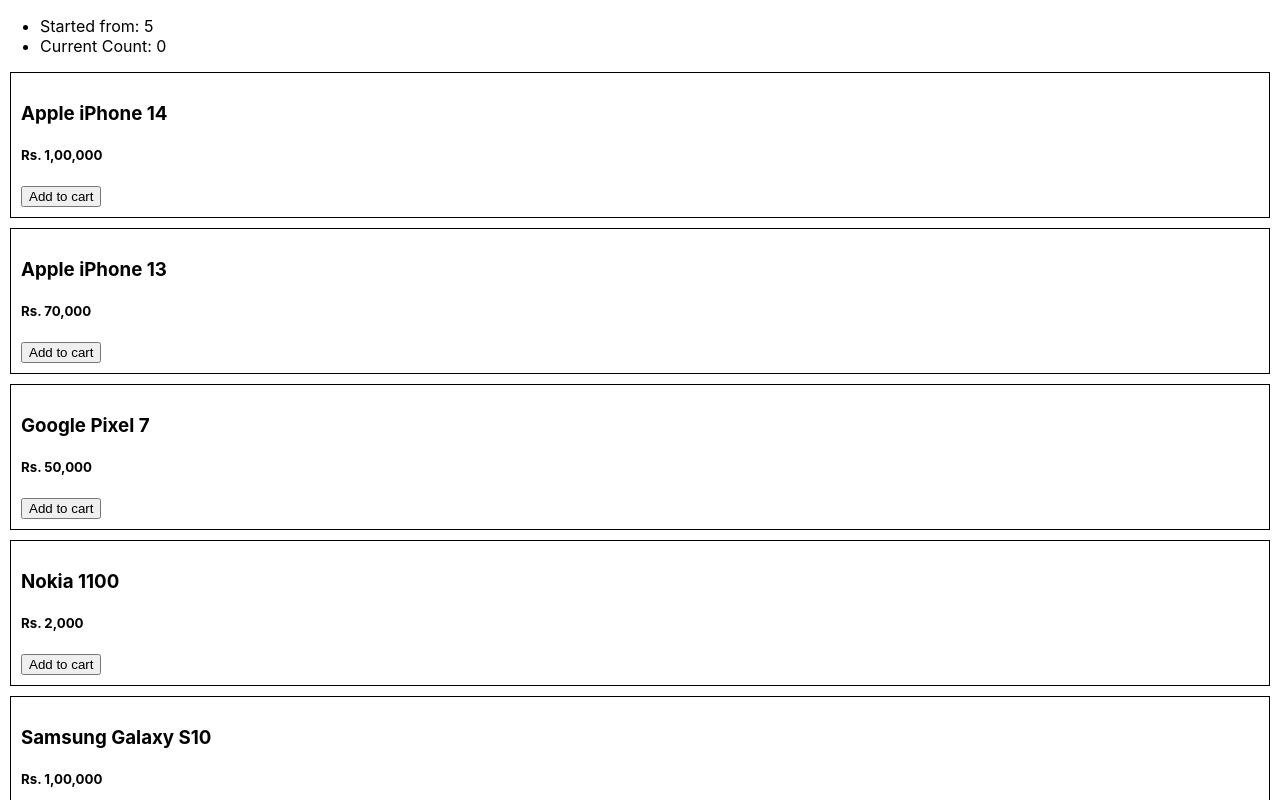
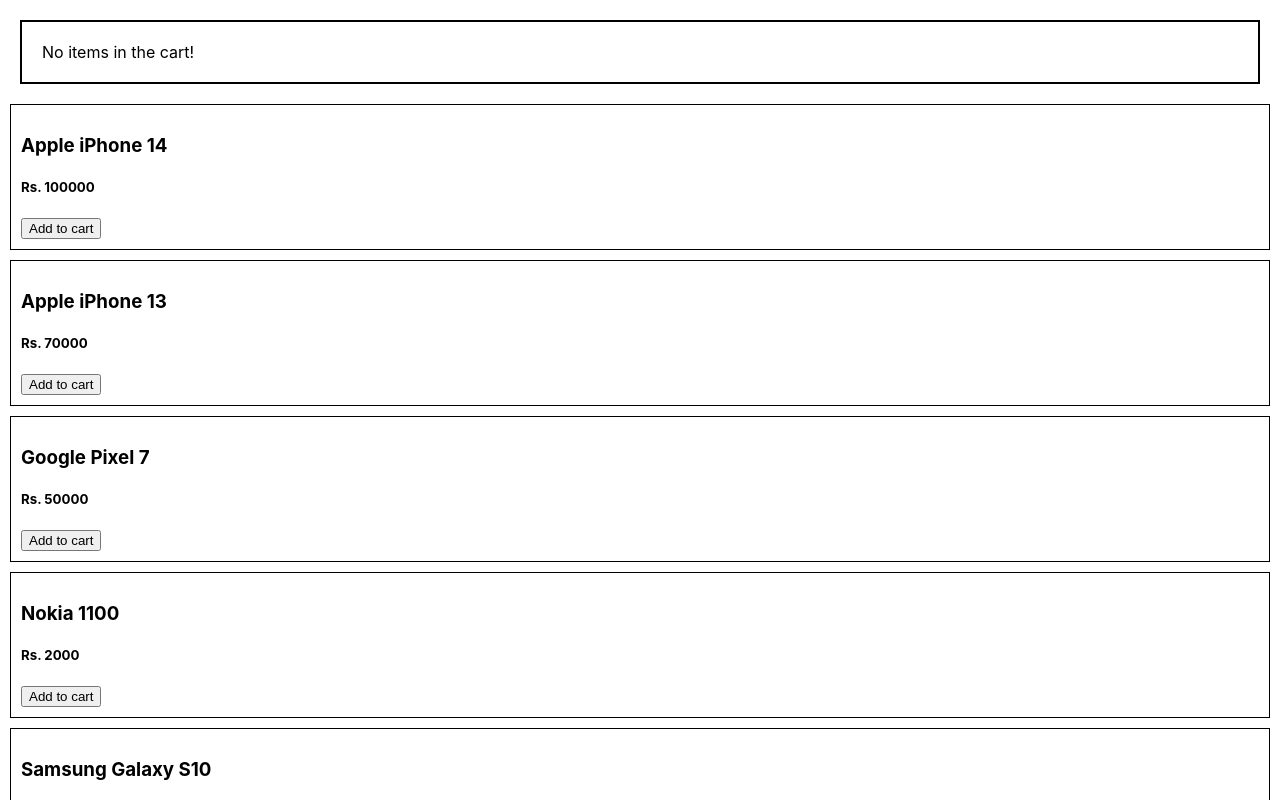
Before and after one commit to ib-sundeep/react-classes, a React (Create React App) app: page / in a window 1280 px wide. Shown: the top 800 px of the page. Built offline with nearby package versions, Linux system fonts and the light colour scheme; data requests are answered from the project's data file.

Commit message:
code from 07-12-2022 class part 1

```diff
--- a/mock_server/db.json
+++ b/mock_server/db.json
@@ -3,32 +3,32 @@
     {
       "id": 1,
       "title": "Apple iPhone 14",
-      "price": "Rs. 1,00,000"
+      "price": 100000
     },
     {
       "id": 2,
       "title": "Apple iPhone 13",
-      "price": "Rs. 70,000"
+      "price": 70000
     },
     {
       "id": 3,
       "title": "Google Pixel 7",
-      "price": "Rs. 50,000"
+      "price": 50000
     },
     {
       "id": 4,
       "title": "Nokia 1100",
-      "price": "Rs. 2,000"
+      "price": 2000
     },
     {
       "id": 5,
       "title": "Samsung Galaxy S10",
-      "price": "Rs. 1,00,000"
+      "price": 100000
     },
     {
       "id": 6,
       "title": "Sony Xperia S10",
-      "price": "Rs. 1,00,000"
+      "price": 100000
     }
   ]
 }
--- /dev/null
+++ b/src/App.jsx
@@ -0,0 +1,84 @@
+import React, { useState } from 'react';
+
+import ProductList from './components/ProductList';
+import Cart from './components/Cart';
+import CartContext from './contexts/CartContext';
+
+
+// oldCart === newCart
+
+// {
+//   '1':  {
+//     quantity: 2,
+//   },
+//   '2': {
+//     quantity: 4
+//   }
+// }
+function App() {
+  /**
+   * <product-id>: {
+   *   id: Number,
+   *   title: String,
+   *   price: Number,
+   *   quantity: Number
+   * }
+   */
+  const [cart, setCart] = useState({});
+
+  function increaseQuantity(product) {
+    const newCart = { ...cart };
+
+    // newCart === cart -> false
+
+    if (!newCart[product.id]) {
+      newCart[product.id] = {
+        id: product.id,
+        title: product.title,
+        price: product.price,
+        quantity: 0,
+      }
+    }
+
+    newCart[product.id].quantity += 1;
+
+    setCart(newCart);
+  }
+
+  function decreaseQuantity(product) {
+    const newCart = { ...cart };
+
+    if (!newCart[product.id]) return;
+
+    newCart[product.id].quantity -= 1;
+
+    if (newCart[product.id].quantity <= 0) {
+      delete newCart[product.id];
+    }
+
+    setCart(newCart);
+  }
+
+  console.log('App rendered');
+
+  return (
+    <CartContext.Provider
+      value={{ cart, increaseQuantity, decreaseQuantity }}
+    >
+      <div>
+        <Cart />
+        <ProductList />
+      </div>
+    </CartContext.Provider>
+  )
+}
+
+export default App;
+
+
+// By default a component re renders:
+// 1. It's internal state changes
+// 2. It's props change
+// 3. If it subscribed to a context and value of the context changes
+// 4. Parent re renders
+//
--- /dev/null
+++ b/src/components/AddToCart/AddToCart.jsx
@@ -0,0 +1,35 @@
+import React, { useContext } from 'react';
+
+import CartContext from '../../contexts/CartContext';
+
+function AddToCart({ product }) {
+  const { cart, increaseQuantity, decreaseQuantity } = useContext(CartContext);
+
+  const quantity = cart[product.id] ? cart[product.id].quantity : 0;
+
+  function increment() {
+    increaseQuantity(product);
+  }
+
+  function decrement() {
+    decreaseQuantity(product);
+  }
+
+  console.log('AddToCart rendered', product.id);
+
+  if (quantity === 0) {
+    return (
+      <button onClick={increment}>Add to cart</button>
+    );
+  } else {
+    return (
+      <div>
+        <button onClick={decrement}>-</button>
+        <span>{quantity}</span>
+        <button onClick={increment}>+</button>
+      </div>
+    )
+  }
+}
+
+export default AddToCart;
--- /dev/null
+++ b/src/components/AddToCart/index.js
@@ -0,0 +1 @@
+export { default } from './AddToCart'
--- /dev/null
+++ b/src/components/Cart/Cart.jsx
@@ -0,0 +1,37 @@
+import React, { useContext } from 'react';
+
+import CartContext from '../../contexts/CartContext';
+
+import styles from './Cart.module.css';
+
+// {
+//   '1': { id: '1' },
+//   '2': { id: '2' }
+// }
+// [{ id: '1' }, { id: '2' }]
+
+function Cart() {
+  const { cart } = useContext(CartContext);
+  const cartList = Object.values(cart);
+
+  console.log('Cart rendered');
+
+  if (cartList.length === 0) {
+    return (
+      <div className={styles.cart}>No items in the cart!</div>
+    );
+  } else {
+    return (
+      <ol>
+        {cartList.map(cartItem => (
+          <li key={cartItem.id}>
+            <div>{cartItem.title}</div>
+            <div>Quantity: {cartItem.quantity}</div>
+          </li>
+        ))}
+      </ol>
+    )
+  }
+}
+
+export default Cart;
--- /dev/null
+++ b/src/components/Cart/Cart.module.css
@@ -0,0 +1,5 @@
+.cart {
+  margin: 20px;
+  border: 2px solid black;
+  padding: 20px;
+}
--- /dev/null
+++ b/src/components/Cart/index.js
@@ -0,0 +1 @@
+export { default } from './Cart';
--- a/src/components/ProductCard/ProductCard.jsx
+++ b/src/components/ProductCard/ProductCard.jsx
@@ -1,15 +1,20 @@
 import React from 'react';
+import AddToCart from '../AddToCart';
 
 import styles from './ProductCard.module.css';
 
-function ProductCard(props) {
+function ProductCard({
+  product
+}) {
+  console.log('ProductCard rendered', product.id);
+
   return (
     <div className={styles.card}>
-      <h3>{props.title}</h3>
-      <h5>{props.price}</h5>
-      <button>Add to cart</button>
+      <h3>{product.title}</h3>
+      <h5>Rs. {product.price}</h5>
+      <AddToCart product={product} />
     </div>
   );
 }
-
+// Add to cart
 export default ProductCard;
--- a/src/components/ProductList/ProductList.jsx
+++ b/src/components/ProductList/ProductList.jsx
@@ -1,4 +1,4 @@
-import { useEffect, useState } from "react";
+import { memo, useEffect, useState } from "react";
 
 import ProductCard from "../ProductCard";
 
@@ -16,6 +16,7 @@
 // Products is set
 // API call triggered -
 function ProductList() {
+  console.log('ProductList rendered');
   // `useState` should be used when you need a dynamic variable
   // which your UI logic depends or the variable can cause some
   // changes in UI.
@@ -76,8 +77,13 @@
       <div>
         {/* [Nodes] */}
         {
-          products.map(function(product, index) {
-            return <ProductCard key={index} title={product.title} price={product.price} />
+          products.map(function(product) {
+            return (
+              <ProductCard
+                key={product.id}
+                product={product}
+              />
+            )
           })
         }
       </div>
@@ -85,7 +91,9 @@
   }
 }
 
-export default ProductList;
+export default memo(ProductList);
+
+// export default ProductList;
 
 // oldDom = [
 //   <ProductCard key={0} title="Title 1" />,
--- /dev/null
+++ b/src/contexts/CartContext.js
@@ -0,0 +1,9 @@
+import { createContext } from "react";
+
+const CartContext = createContext({
+  cart: {},
+  increaseQuantity: () => {},
+  decreaseQuantity: () => {},
+});
+
+export default CartContext;
--- a/src/index.js
+++ b/src/index.js
@@ -1,9 +1,10 @@
 import React from 'react';
 import ReactDOM from 'react-dom/client';
+import App from './App';
 
 import './index.css';
-import ProductList from './components/ProductList';
-import CountDown from './components/CountDown';
+
+// import CountDown from './components/CountDown';
 
 const root = ReactDOM.createRoot(document.getElementById('root'));
 
@@ -14,10 +15,7 @@
 // 2. File extension should .jsx
 // 3. Component also should use PascalCase
 root.render(
-  <div>
-    <CountDown startFrom={5} />
-    <ProductList />
-  </div>
+  <App />
 );
 
 // We will start at 9:05pm
```
